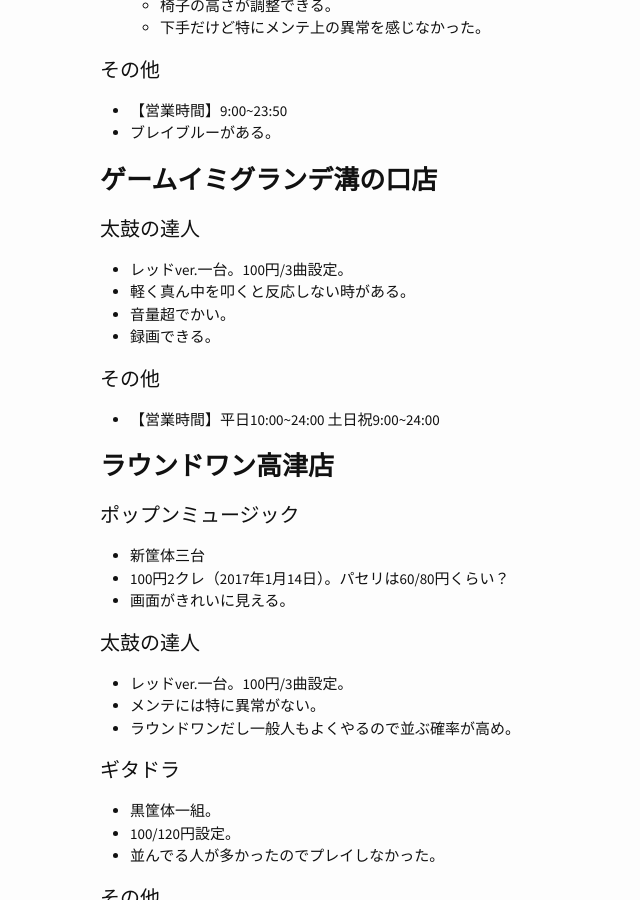
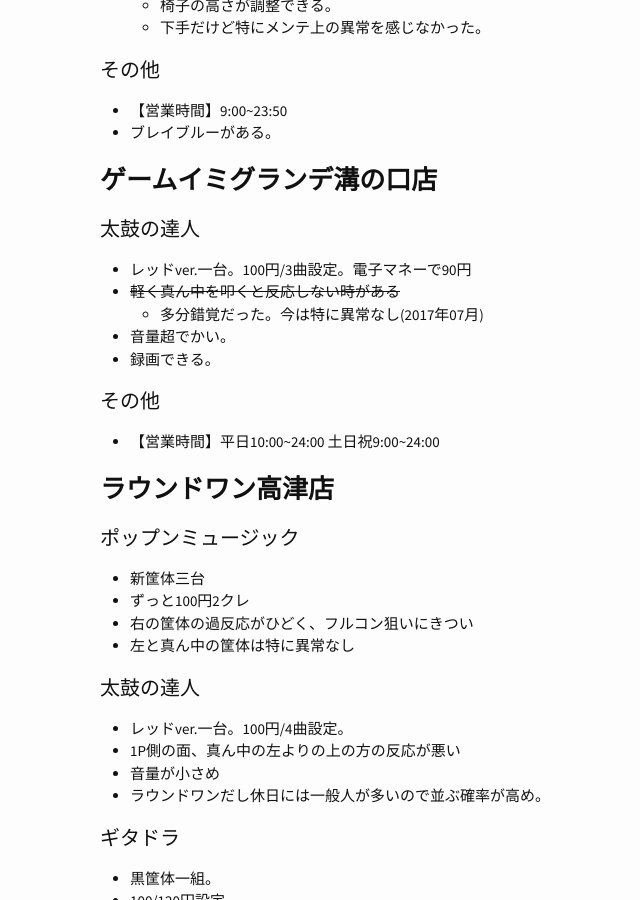
Before and after one commit to ssdh233/ssdh233.github.io, a Jekyll site: the page built from _posts/2017-01-15-game-center.md, in a window 1280 px wide and 900 px high, scrolled down 1361 px. Shown: the whole window, without its empty margins (170-810 px from the left). Built offline with Jekyll 4.4.1, drawn with Linux system fonts in a browser that asks for light colours; nearby versions of some CDN libraries; some web fonts are replaced; comment, search, counter and statistics services are not loaded.

Commit message:
Update post

```diff
--- a/_posts/2017-01-15-game-center.md
+++ b/_posts/2017-01-15-game-center.md
@@ -49,8 +49,9 @@
 ### **ゲームイミグランデ溝の口店**
 
 #### 太鼓の達人
-* レッドver.一台。100円/3曲設定。
-* 軽く真ん中を叩くと反応しない時がある。
+* レッドver.一台。100円/3曲設定。電子マネーで90円
+* ~~軽く真ん中を叩くと反応しない時がある~~
+  * 多分錯覚だった。今は特に異常なし(2017年07月)
 * 音量超でかい。
 * 録画できる。
 
@@ -61,13 +62,15 @@
 
 #### ポップンミュージック
 * 新筐体三台
-* 100円2クレ（2017年1月14日）。パセリは60/80円くらい？
-* 画面がきれいに見える。
+* ずっと100円2クレ
+* 右の筐体の過反応がひどく、フルコン狙いにきつい
+* 左と真ん中の筐体は特に異常なし
 
 #### 太鼓の達人
-* レッドver.一台。100円/3曲設定。
-* メンテには特に異常がない。
-* ラウンドワンだし一般人もよくやるので並ぶ確率が高め。
+* レッドver.一台。100円/4曲設定。
+* 1P側の面、真ん中の左よりの上の方の反応が悪い
+* 音量が小さめ
+* ラウンドワンだし休日には一般人が多いので並ぶ確率が高め。
 
 #### ギタドラ
 * 黒筐体一組。
```
